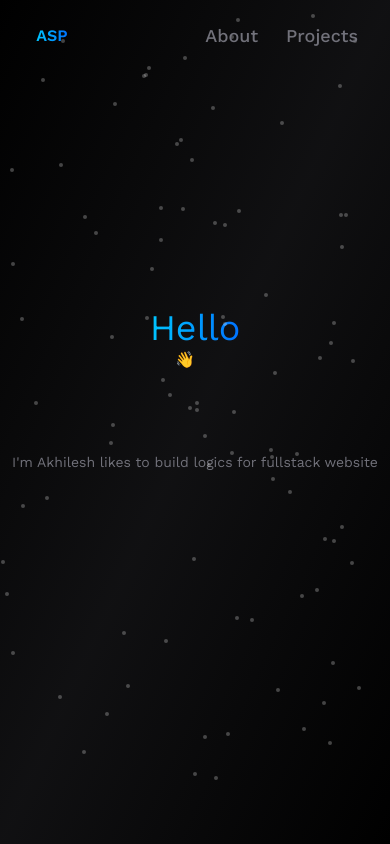
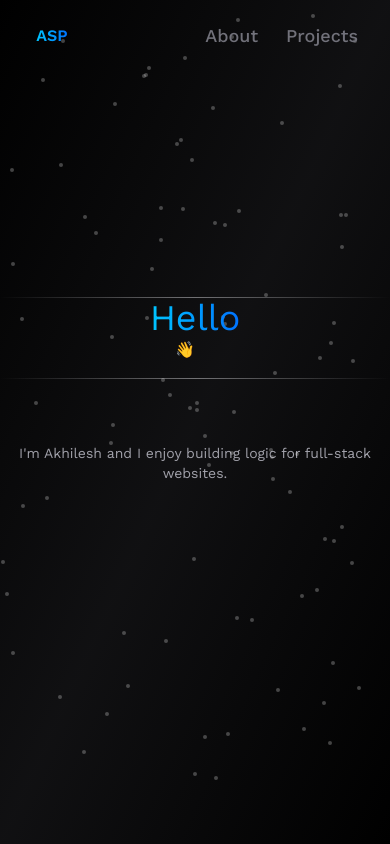
Before and after one commit to Akhilesh-pujar/Updated_Portfolio, a React (Vite) app in the folder 3D_portfolio-main/: page / in a window 390 px wide. Built offline with nearby package versions, Linux system fonts and the light colour scheme; no server answers.

Commit message:
navbar-update

```diff
--- a/3D_portfolio-main/src/components/Navbar.jsx
+++ b/3D_portfolio-main/src/components/Navbar.jsx
@@ -1,13 +1,48 @@
 import { NavLink } from "react-router-dom";
-
+import {motion} from "framer-motion"
 
 
 const Navbar = () => {
   return (
     <header className='header'>
+      <motion.div
+       initial={{
+        x:-500,
+        opacity:0,
+        scale:0.5
+      }}
+      animate={{
+        x:0,
+        opacity:1,
+        scale:1
+      }}
+      transition={{
+        duration:1.5,
+      }}
+      className='flex flex-row items-center'
+      >
       <NavLink to='/' className="w-10 h-10 object-contain items-center  text-white flex font-semibold justify-center rounded-lg">
         <p className=' blue-gradient_text' >ASP</p>
       </NavLink>
+
+
+      </motion.div>
+      <motion.div
+       initial={{
+        x:500,
+        opacity:0,
+        scale:0.5
+      }}
+      animate={{
+        x:0,
+        opacity:1,
+        scale:1
+      }}
+      transition={{
+        duration:1.5,
+      }}
+      className='flex flex-row items-center cursor-pointer'>
+
       <nav className='flex text-lg gap-7 font-medium bg-background text-zinc-500'>
         <NavLink to='/about' >
           About
@@ -16,6 +51,8 @@ const Navbar = () => {
           Projects
         </NavLink>
       </nav>
+      </motion.div>
+
     </header>
   );
 };
--- a/3D_portfolio-main/src/components/Title.jsx
+++ b/3D_portfolio-main/src/components/Title.jsx
@@ -13,7 +13,7 @@ const Title = () => {
       initial="hidden"
       animate="visible"
       variants={titleVariants}
-      transition={{ duration: 1 ,  delay: 0.4, ease:"easeInOut" }}
+      transition={{ duration: 1 ,   ease:"easeInOut" }}
 
     >
     Hello
--- a/3D_portfolio-main/src/pages/Home.jsx
+++ b/3D_portfolio-main/src/pages/Home.jsx
@@ -73,45 +73,47 @@ const Home = () => {
         ))}
 
         <motion.div
-        initial={{opacity:0, z:-10}}
-        whileInView={{opacity:1, z:0}}
+        initial={{opacity:0, x:-10}}
+        animate={{opacity:1, x:0}}
         transition={{duration:1 , delay:0.4, ease:'easeInOut'}}
-        className="hidden w-screen h-px animate-glow md:block animate-fade-right
+        className=" w-screen h-px animate-glow md:block animate-fade-right
          bg-gradient-to-r from-zinc-300/0 via-zinc-300/50 to-zinc-300/0"/>
-
-        <motion.div className="absolute inset-0 -z-10 animate-fade-in  " aria-hidden="true"/>
-        {/* <canvas width="517" height="1120" className="width-[414px]"></canvas> */}
-
-        <motion.div
-         initial={{opacity:0, z:-10}}
-         animate={{opacity:1, z:0}}
-
-         transition={{ duration: 1 , delay:0.4, ease:'easeInOut' }}
-         className="flex justify-center items-center flex-col flex-col-2"
-        >
-        <h1 className="text-4xl text-transparent  cursor-default
-          text-edge-outline sm:text-6xl md:text-9xl whitespace-nowrap bg-clip-text
-          blue-gradient_text"> <Title /></h1>
-           <span className="w-10 h-10">👋</span>
-        </motion.div>
-
 
 
 
         <motion.div
          initial={{opacity:0, z:-10}}
-         whileInView={{opacity:1, z:0}}
-         transition={{duration:1.8 , delay:0.4, ease:'easeInOut'}}
-        className="hidden w-screen h-px animate-glow md:block animate-fade-right
+         animate={{opacity:1, z:0}}
+         transition={{ duration: 1 , delay:0.4, ease:'easeIn' }}
+         className="flex justify-center items-center flex-col flex-col-2"
+        >
+        <h1 className=" z-10 text-4xl text-transparent duration-1000 cursor-default
+          text-edge-outline animate-title sm:text-6xl md:text-9xl whitespace-nowrap bg-clip-text
+          blue-gradient_text "> <Title /></h1>
+           <span className="w-10 h-10">👋</span>
+        </motion.div>
+
+
+        <motion.div
+         initial={{opacity:0, x:-10}}
+         animate={{opacity:1, x:0}}
+         transition={{duration:1.8 , delay:0.4, ease:'easeIn'}}
+
+        className="opacity-0 translate-x-[-20px]
+         transition-transform duration-1000 ease-out hover:opacity-100  w-screen h-px animate-glow md:block animate-fade-right
          bg-gradient-to-r from-zinc-300/0 via-zinc-300/50 to-zinc-300/0
         ">
 
         </motion.div>
-        <div className=" my-16 text-center animate-fade-in">
-          <h2 className="text-sm text-zinc-500">
 
-            I'm Akhilesh likes to build logics for fullstack website</h2>
-        </div>
+        <motion.div
+        initial={{opacity:0, z:-10}}
+        animate={{opacity:1, z:0}}
+        transition={{duration:1.8 , delay:0.4, ease:'easeIn'}}
+        className=" my-16 text-center animate-fade-in">
+          <h2 className="text-sm text-zinc-400">
+          I'm Akhilesh and I enjoy building logic for full-stack websites.</h2>
+        </motion.div>
 
 
 
```
